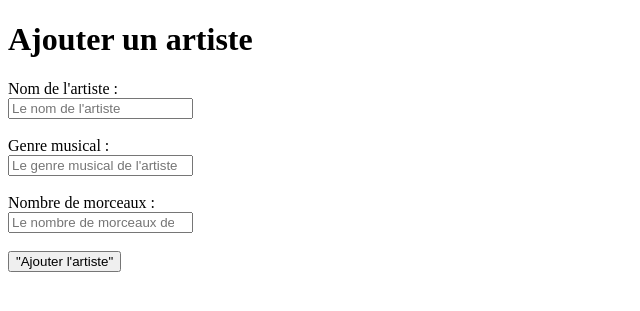
After one commit to octavefabre/musiques, a PHP site: page /form-ajout.php in a window 1280 px wide. The commit adds this page. Shown: the top 311 px of the page, without its empty margins (0-640 px from the left). Run offline with PHP 8.4, Linux system fonts and the light colour scheme.

Commit message:
fichier ajouter et form-ajouter

```diff
--- a/dbconnect.php
+++ b/dbconnect.php
@@ -3,7 +3,7 @@
 //Paramètre de connexion à la BD
 $host = 'localhost';
 $user = 'root';
-$password = 'root';
+$password = '';
 $dbName = 'musiques';
 
 //Utilisation de la fonction de connexion PDO
--- /dev/null
+++ b/form-ajout.php
@@ -0,0 +1,29 @@
+<!DOCTYPE html>
+<html lang="fr">
+<head>
+    <meta charset="UTF-8">
+    <meta name="viewport" content="width=device-width, initial-scale=1.0">
+    <title>Ajouter un artiste via Formulaire</title>
+</head>
+<body>
+    <h1>Ajouter un artiste</h1>
+    <form action="./ajout.php" method="POST">
+        <div>
+            <label for="nom">Nom de l'artiste :</label><br>
+            <input type="text" id="nom" name="nom" placeholder="Le nom de l'artiste" >
+        </div>
+        <br>
+        <div>
+            <label for="genre">Genre musical :</label><br>
+            <input type="text" id="genre" name="genre" placeholder="Le genre musical de l'artiste" >
+        </div>
+        <br>
+        <div>
+            <label for="nbmorceau">Nombre de morceaux :</label><br>
+            <input type="number" id="nbmorceau" name="nbmorceau" placeholder="Le nombre de morceaux de l'artiste" >
+        </div>
+        <br>
+        <button type="submit">"Ajouter l'artiste"</button>
+    </form>
+</body>
+</html>
--- a/index.php
+++ b/index.php
@@ -19,7 +19,7 @@ if($conn):?>
         // préparer la requete
         // à la place products je peux y mettre une variable et donc renommer  ou meme inserer variable + tableau
 
-        $requete = "select * FROM artistes";
+        $requete = "SELECT * FROM artistes";
 
         // 2 execeuter la requete et stockage L execution  (vdans la variable $exec)
         // conn à la bd pour effectuer une requete ( SELECT, INSERT, UPDATE, DELETE)
```
Also changed, not shown: ajout.php (added, +28 -0 lines), README.md (deleted).
